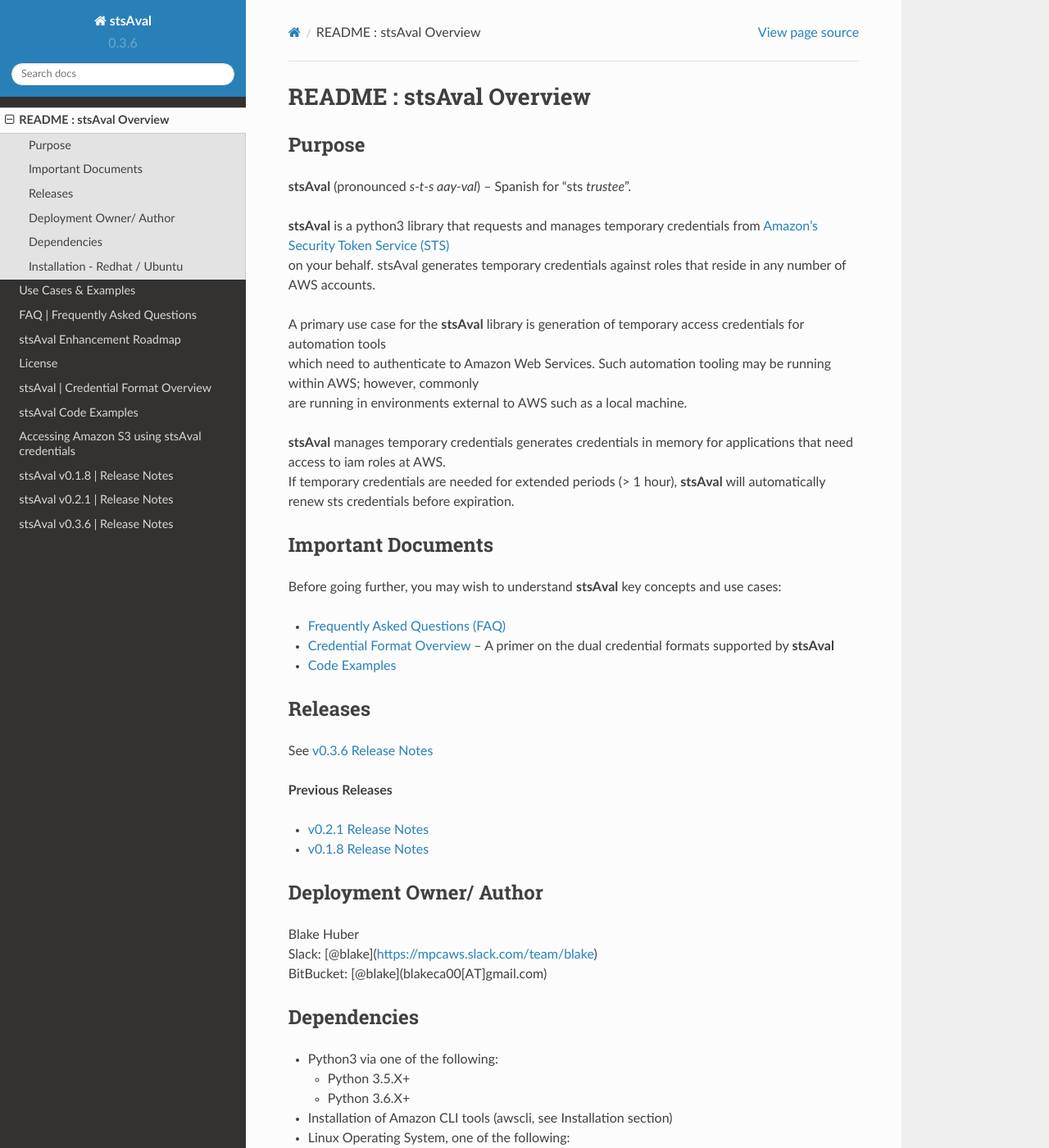
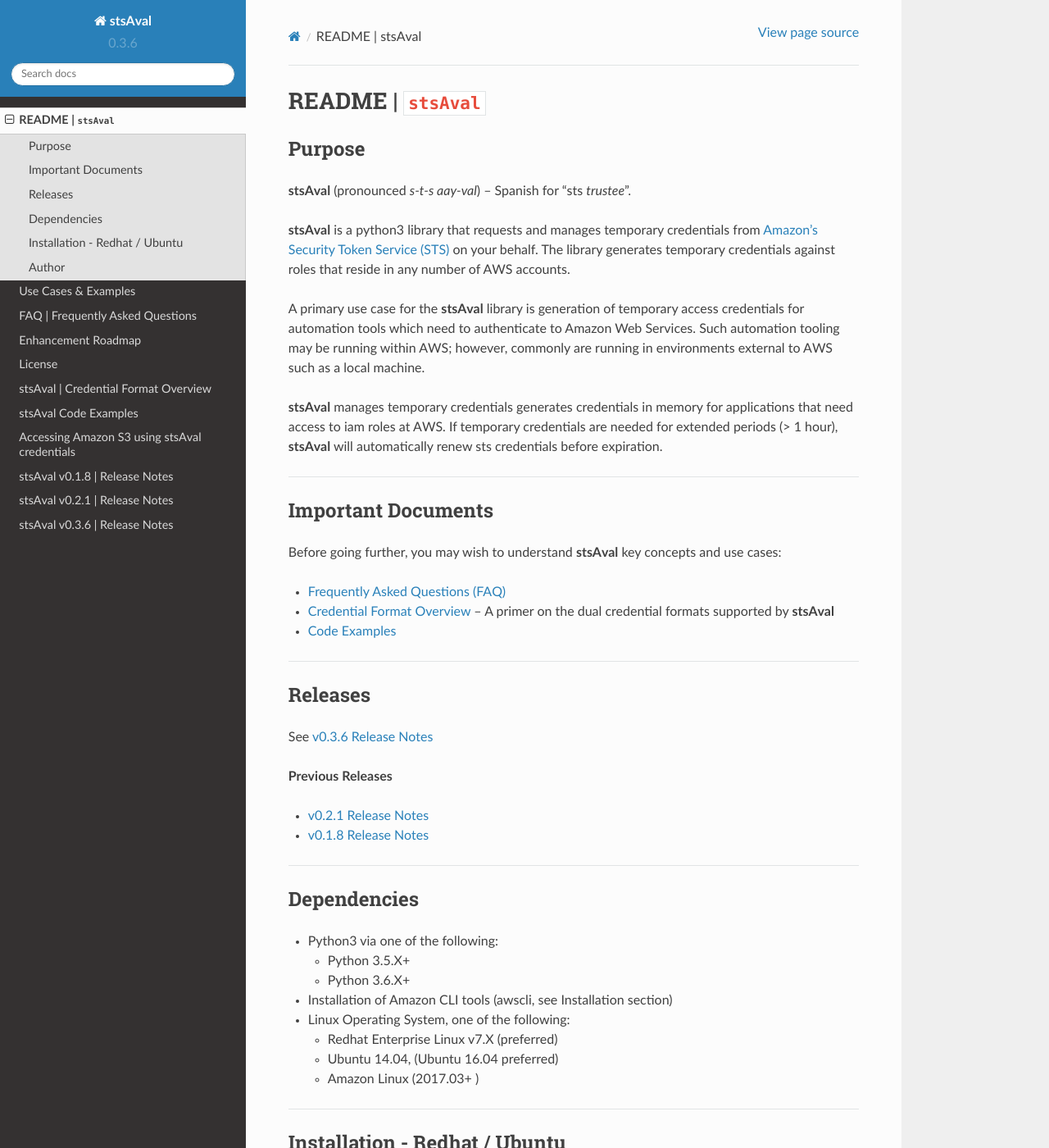
Before and after one commit to fstab50/stslib, a Sphinx documentation site: the page built from docs/source/README.rst, in a window 1280 px wide and 1400 px high. Shown: the whole window at 82% size. Built offline with Sphinx 7.4.7 and the Read the Docs theme 2.0.0, drawn with Linux system fonts in a browser that asks for light colours; some of the changed text lies outside the part shown.

Commit message:
autogen docs: source updates

```diff
--- a/docs/source/README.rst
+++ b/docs/source/README.rst
@@ -1,5 +1,5 @@
 ===========================
- README : stsAval Overview
+ README \| ``stsAval``
 ===========================
 
 
@@ -8,15 +8,20 @@
 
 **stsAval** (pronounced *s-t-s aay-val*) -- Spanish for "sts *trustee*".
 
-| **stsAval** is a python3 library that requests and manages temporary credentials from `Amazon's Security Token Service (STS) <http://docs.aws.amazon.com/STS/latest/APIReference/Welcome.html>`__
-| on your behalf. stsAval generates temporary credentials against roles that reside in any number of AWS accounts.
+**stsAval** is a python3 library that requests and manages temporary credentials from
+`Amazon's Security Token Service (STS) <http://docs.aws.amazon.com/STS/latest/APIReference/Welcome.html>`__ on your behalf. The library generates
+temporary credentials against roles that reside in any number of AWS accounts.
 
-| A primary use case for the **stsAval** library is generation of temporary access credentials for automation tools
-| which need to authenticate to Amazon Web Services. Such automation tooling may be running within AWS; however, commonly
-| are running in environments external to AWS such as a local machine.
+A primary use case for the **stsAval** library is generation of temporary access credentials for
+automation tools which need to authenticate to Amazon Web Services. Such automation tooling may
+be running within AWS; however, commonly are running in environments external to AWS such as a
+local machine.
 
-| **stsAval** manages temporary credentials generates credentials in memory for applications that need access to iam roles at AWS.
-| If temporary credentials are needed for extended periods (> 1 hour), **stsAval** will automatically renew sts credentials before expiration.
+**stsAval** manages temporary credentials generates credentials in memory for applications that
+need access to iam roles at AWS. If temporary credentials are needed for extended periods
+(> 1 hour), **stsAval** will automatically renew sts credentials before expiration.
+
+------------
 
 Important Documents
 ~~~~~~~~~~~~~~~~~~~
@@ -27,6 +32,7 @@
 -  `Credential Format Overview <./primer/credential-format-overview.html>`__ -- A primer on the dual credential formats supported by **stsAval**
 -  `Code Examples <./primer/index-code-examples.html>`__
 
+------------
 
 Releases
 ~~~~~~~~
@@ -38,14 +44,7 @@
 -  `v0.2.1 Release Notes <releases/release_v0.2.1.html>`__
 -  `v0.1.8 Release Notes <releases/release_v0.1.8.html>`__
 
-
-Deployment Owner/ Author
-~~~~~~~~~~~~~~~~~~~~~~~~
-
-| Blake Huber
-| Slack: [@blake](https://mpcaws.slack.com/team/blake)
-| BitBucket: [@blake](blakeca00[AT]gmail.com)
-
+------------
 
 Dependencies
 ~~~~~~~~~~~~
@@ -62,6 +61,7 @@
    -  Ubuntu 14.04, (Ubuntu 16.04 preferred)
    -  Amazon Linux (2017.03+ )
 
+------------
 
 Installation - Redhat / Ubuntu
 ~~~~~~~~~~~~~~~~~~~~~~~~~~~~~~
@@ -100,4 +100,17 @@
 
 --------------
 
+Author
+~~~~~~~~~~~~~~~~~~~~~~~~
+
+| **Author**: Blake Huber
+| **Slack**: [@blake](https://mpcaws.slack.com/team/blake)
+| **Repository**: [@blake](blakeca00[AT]gmail.com)
+
+--------------
+
 ( `Back <./index.html>`__ )
+
+-----------------
+
+|
--- a/docs/source/license.rst
+++ b/docs/source/license.rst
@@ -698,3 +698,7 @@
 --------------
 
 ( `Back <./index.html>`__ )
+
+-----------------
+
+|
--- a/docs/source/use_cases.rst
+++ b/docs/source/use_cases.rst
@@ -281,3 +281,7 @@
 --------------
 
 ( `Back <./index.html>`__ )
+
+-----------------
+
+|
```
Also changed, not shown: docs/source/roadmap.rst (+16 -11 lines).
